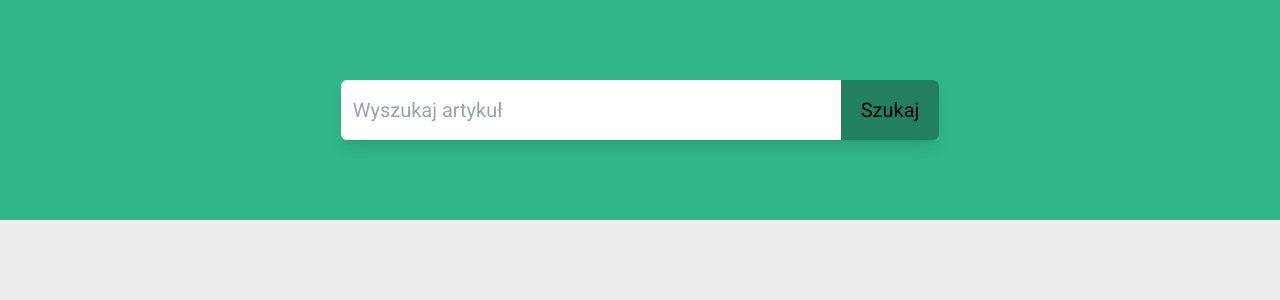
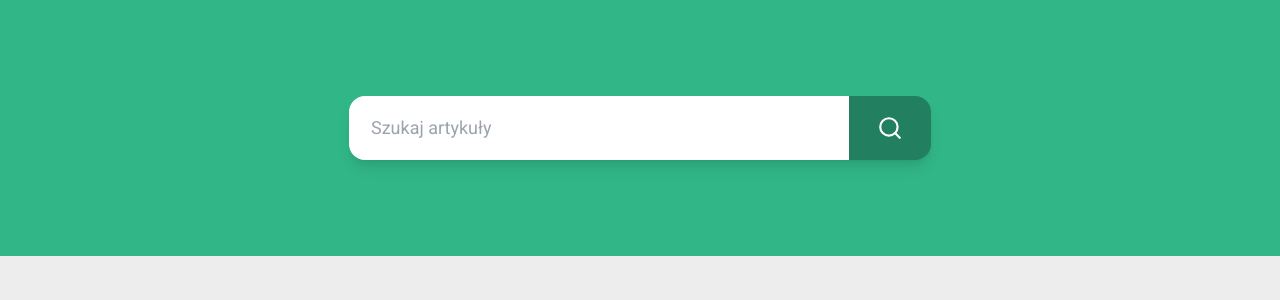
Before and after one commit to wtswistak/scraper, a React (Vite) app: page / in a window 1280 px wide. Shown: the top 300 px of the page. Built offline with nearby package versions, Linux system fonts and the light colour scheme.

Commit message:
searchbar style

```diff
--- a/src/components/ui/Form.jsx
+++ b/src/components/ui/Form.jsx
@@ -1,4 +1,5 @@
 import React, { useState } from "react";
+import { FiSearch } from "react-icons/fi";
 
 function Form({ onSearch }) {
   const [searchQuery, setSearchQuery] = useState("");
@@ -9,20 +10,24 @@ function Form({ onSearch }) {
   };
 
   return (
-    <div className="flex justify-center py-20 bg-[#31b688]">
-      <form onSubmit={handleSubmit} className="flex shadow-lg  ">
+    <div className="flex justify-center py-24 bg-[var(--primary-color)]">
+      <form
+        onSubmit={handleSubmit}
+        className="flex shadow-lg rounded-2xl duration-200  "
+      >
         <input
           type="text"
-          placeholder="Wyszukaj artykuł"
+          placeholder="Szukaj artykuły"
           value={searchQuery}
           onChange={(e) => setSearchQuery(e.target.value)}
-          className="text-xl px-3 py-4  min-w-[500px] rounded-l-md focus-within:outline-none"
+          className="text-lg px-5 py-4 min-w-[500px] rounded-l-2xl border-2 border-[#fff] duration-300 outline-none focus-within:border-[#227f5f]"
+          required
         />
         <button
           type="submit"
-          className="text-xl bg-[#227f5f] px-5  rounded-r-md"
+          className="text-[26px] bg-[#227f5f] px-7 rounded-r-2xl text-[#fff] hover:bg-[#1d6d52] duration-200 "
         >
-          Szukaj
+          <FiSearch />
         </button>
       </form>
     </div>
--- a/src/index.css
+++ b/src/index.css
@@ -3,11 +3,18 @@
 @tailwind components;
 @tailwind utilities;
 
+@layer base {
+  :root {
+    --bg-color: #ededed;
+    --primary-color: #31b688;
+  }
+}
+
 @layer components {
   body {
     font-family: "Roboto", monospace;
     margin: 0 auto;
-    background-color: #ededed;
+    background-color: var(--bg-color);
   }
   .loader {
     width: 45px;
```
